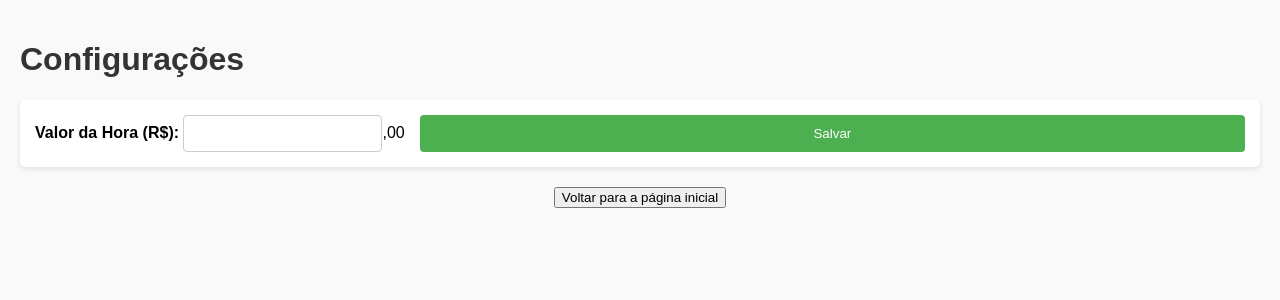
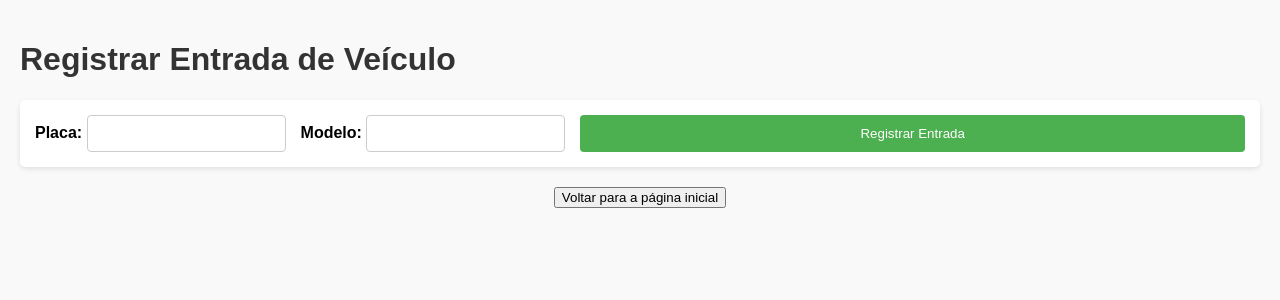
Before and after one commit to josedemesio/parku, a Flask app: page /entrada in a window 1280 px wide. Shown: the top 300 px of the page. Run offline with Flask 3, Linux system fonts and the light colour scheme.

Commit message:
Correcao da pagina entrada.html, que estava incorreto.

```diff
--- a/templates/entrada.html
+++ b/templates/entrada.html
@@ -3,7 +3,21 @@
 <head>
     <meta charset="UTF-8">
     <meta name="viewport" content="width=device-width, initial-scale=1.0">
-    <title>Configurações - ParkU</title>
+    <title>Registrar Entrada de Veículo - ParkU</title>
+    <script>
+        function formatPlaca(input) {
+            // Remove caracteres especiais e converte para maiúsculas
+            let placa = input.value.toUpperCase().replace(/[^A-Z0-9]/g, '');
+
+            // Adiciona o hífen após os três primeiros caracteres
+            if (placa.length > 3) {
+                placa = placa.slice(0, 3) + '-' + placa.slice(3);
+            }
+
+            // Atualiza o valor do campo de entrada
+            input.value = placa;
+        }
+    </script>
     <style>
         body {
             font-family: Arial, sans-serif;
@@ -28,7 +42,7 @@
             margin-bottom: 5px;
             font-weight: bold;
         }
-        input[type="number"], input[type="submit"] {
+        input[type="text"], input[type="submit"] {
             padding: 10px;
             border: 1px solid #ccc;
             border-radius: 4px;
@@ -52,16 +66,21 @@
     </style>
 </head>
 <body>
-    <h1>Configurações</h1>
-    <form action="/configuracoes" method="post">
+    <h1>Registrar Entrada de Veículo</h1>
+    <form action="/entrada" method="post">
         <div>
-            <label for="valor_hora">Valor da Hora (R$):</label>
-            <input type="number" id="valor_hora" name="valor_hora" required min="1" step="0.01"><span>,00</span><br>
+            <label for="placa">Placa:</label>
+            <input type="text" id="placa" name="placa" required oninput="formatPlaca(this)" maxlength="8"><br>
         </div>
-        <input type="submit" value="Salvar">
+        <div>
+            <label for="modelo">Modelo:</label>
+            <input type="text" id="modelo" name="modelo" required><br>
+        </div>
+        <input type="submit" value="Registrar Entrada">
     </form>
     <div class="popup-content">
-        <button onclick="window.location.href='/'">Voltar para a página inicial</button> <!-- Botão para voltar -->
+        <h2></h2>
+        <button onclick="window.location.href='/'">Voltar para a página inicial</button>
     </div>
 </body>
 </html>
```
Also changed, not shown: templates/configuracoes.html (+53 -5 lines).
